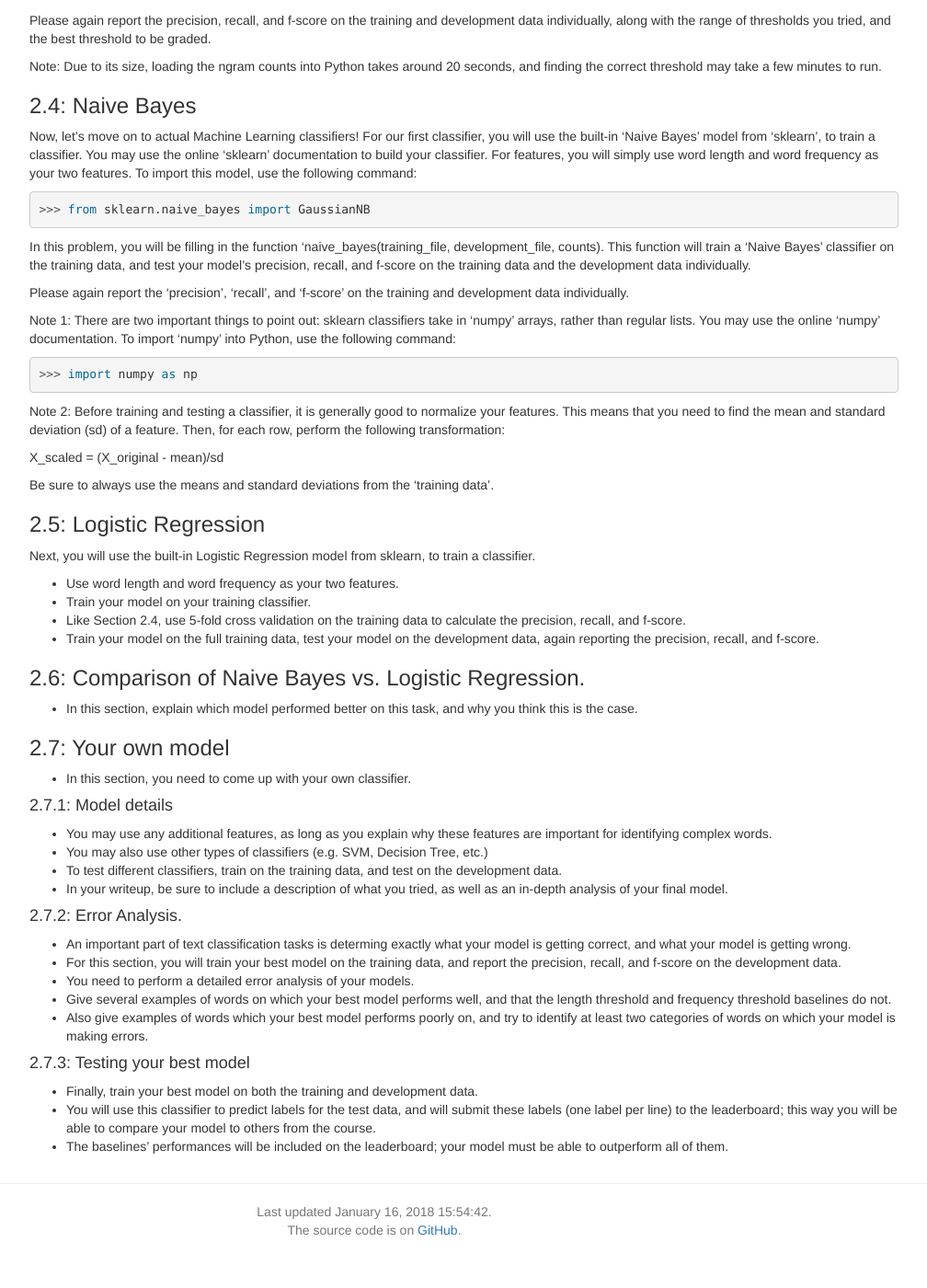
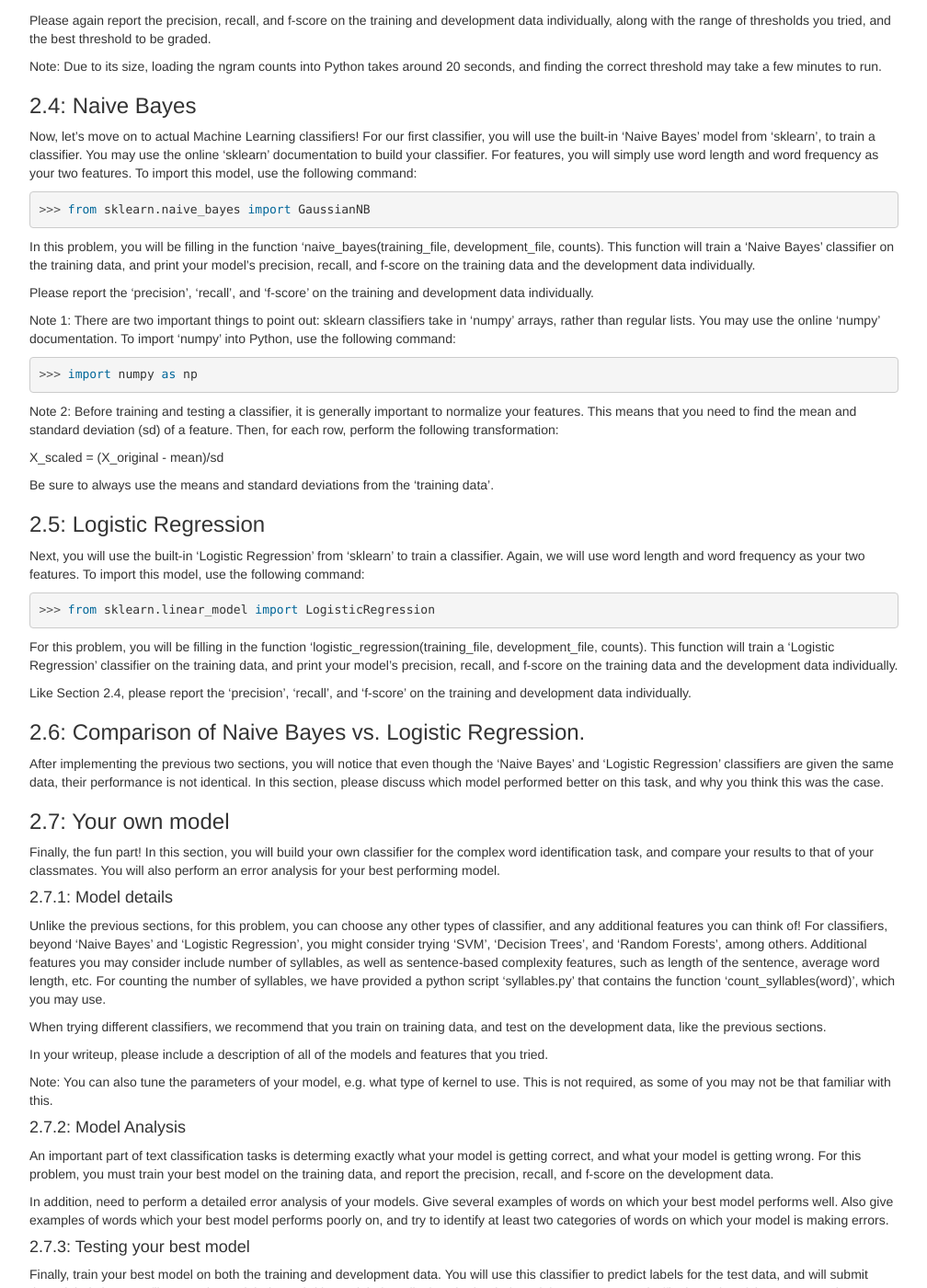
Before and after one commit to computational-linguistics-class/computational-linguistics-class.github.io, a Jekyll site: the page built from assignment2.md, in a window 1280 px wide and 1400 px high, scrolled down 1550 px. Shown: the whole window at 92% size, without its empty margins (233-1241 px from the left). Built offline with Jekyll 4.4.1, drawn with Linux system fonts in a browser that asks for light colours; nearby versions of some CDN libraries; a script that is not in the unit is left out; before the commit the page ends 2897 px from its top, so only the background shows below that; some of the changed text lies outside the part shown.

Commit message:
Finished Write up
Wrote up sections 2.5, 2.6, and 2.7

```diff
--- a/assignment2.md
+++ b/assignment2.md
@@ -85,15 +85,15 @@ Note: Due to its size, loading the ngram counts into Python takes around 20 seco
 
 ### 2.4: Naive Bayes
 
-Now, let's move on to actual Machine Learning classifiers! For our first classifier, you will use the built-in 'Naive Bayes' model from 'sklearn', to train a classifier. You may use the online 'sklearn' documentation to build your classifier. For features, you will simply use word length and word frequency as your two features.  To import this model, use the following command:
+Now, let's move on to actual Machine Learning classifiers! For our first classifier, you will use the built-in 'Naive Bayes' model from 'sklearn', to train a classifier. You may use the online 'sklearn' documentation to build your classifier. For features, you will simply use word length and word frequency as your two features. To import this model, use the following command:
 
 {% highlight python %}
 >>> from sklearn.naive_bayes import GaussianNB
 {% endhighlight %}
 
-In this problem, you will be filling in the function 'naive_bayes(training_file, development_file, counts). This function will train a 'Naive Bayes' classifier on the training data, and test your model's precision, recall, and f-score on the training data and the development data individually.
+In this problem, you will be filling in the function 'naive_bayes(training_file, development_file, counts). This function will train a 'Naive Bayes' classifier on the training data, and print your model's precision, recall, and f-score on the training data and the development data individually.
 
-Please again report the 'precision', 'recall', and 'f-score' on the training and development data individually.
+Please report the 'precision', 'recall', and 'f-score' on the training and development data individually.
 
 Note 1:  There are two important things to point out: sklearn classifiers take in 'numpy' arrays, rather than regular lists. You may use the online 'numpy' documentation. To import 'numpy' into Python, use the following command:
 
@@ -101,7 +101,7 @@ Note 1:  There are two important things to point out: sklearn classifiers take i
 >>> import numpy as np
 {% endhighlight %}
 
-Note 2: Before training and testing a classifier, it is generally good to normalize your features. This means that you need to find the mean and standard deviation (sd) of a feature. Then, for each row, perform the following transformation:
+Note 2: Before training and testing a classifier, it is generally important to normalize your features. This means that you need to find the mean and standard deviation (sd) of a feature. Then, for each row, perform the following transformation:
 
 X_scaled = (X_original - mean)/sd
 
@@ -109,37 +109,46 @@ Be sure to always use the means and standard deviations from the 'training data'
 
 ### 2.5: Logistic Regression
 
-Next, you will use the built-in Logistic Regression model from sklearn, to train a classifier.
-- Use word length and word frequency as your two features.
-- Train your model on your training classifier.
-- Like Section 2.4, use 5-fold cross validation on the training data to calculate the precision, recall, and f-score.
-- Train your model on the full training data, test your model on the development data, again reporting the precision, recall, and f-score.
+Next, you will use the built-in 'Logistic Regression' from 'sklearn' to train a classifier. Again, we will use word length and word frequency as your two features. To import this model, use the following command:
+
+{% highlight python %}
+>>> from sklearn.linear_model import LogisticRegression
+{% endhighlight %}
+
+For this problem, you will be filling in the function 'logistic_regression(training_file, development_file, counts). This function will train a 'Logistic Regression' classifier on the training data, and print your model's precision, recall, and f-score on the training data and the development data individually.
+
+Like Section 2.4, please report the 'precision', 'recall', and 'f-score' on the training and development data individually.
 
 ### 2.6: Comparison of Naive Bayes vs. Logistic Regression.
 
-- In this section, explain which model performed better on this task, and why you think this is the case.
+After implementing the previous two sections, you will notice that even though the 'Naive Bayes' and 'Logistic Regression' classifiers are given the same data, their performance is not identical. In this section, please discuss which model performed better on this task, and why you think this was the case.
 
 ### 2.7: Your own model
 
-- In this section, you need to come up with your own classifier.
+Finally, the fun part! In this section, you will build your own classifier for the complex word identification task, and compare your results to that of your classmates. You will also perform an error analysis for your best performing model.
 
 #### 2.7.1: Model details
 
-- You may use any additional features, as long as you explain why these features are important for identifying complex words.
-- You may also use other types of classifiers (e.g. SVM, Decision Tree, etc.)
-- To test different classifiers, train on the training data, and test on the development data.
-- In your writeup, be sure to include a description of what you tried, as well as an in-depth analysis of your final model.
+Unlike the previous sections, for this problem, you can choose any other types of classifier, and any additional features you can think of! For classifiers, beyond 'Naive Bayes' and 'Logistic Regression', you might consider trying 'SVM', 'Decision Trees', and 'Random Forests', among others. Additional features you may consider include number of syllables, as well as sentence-based complexity features, such as length of the sentence, average word length, etc. For counting the number of syllables, we have provided a python script 'syllables.py' that contains the function 'count_syllables(word)', which you may use.
 
-#### 2.7.2: Error Analysis.
+When trying different classifiers, we recommend that you train on training data, and test on the development data, like the previous sections.
 
-- An important part of text classification tasks is determing exactly what your model is getting correct, and what your model is getting wrong.
-- For this section, you will train your best model on the training data, and report the precision, recall, and f-score on the development data.
-- You need to perform a detailed error analysis of your models.
-- Give several examples of words on which your best model performs well, and that the length threshold and frequency threshold baselines do not.
-- Also give examples of words which your best model performs poorly on, and try to identify at least two categories of words on which your model is making errors.
+In your writeup, please include a description of all of the models and features that you tried.
+
+Note: You can also tune the parameters of your model, e.g. what type of kernel to use. This is not required, as some of you may not be that familiar with this.
+
+
+#### 2.7.2: Model Analysis
+
+An important part of text classification tasks is determing exactly what your model is getting correct, and what your model is getting wrong. For this problem, you must train your best model on the training data, and report the precision, recall, and f-score on the development data.
+
+In addition, need to perform a detailed error analysis of your models. Give several examples of words on which your best model performs well. Also give examples of words which your best model performs poorly on, and try to identify at least two categories of words on which your model is making errors.
+
 
 #### 2.7.3: Testing your best model
 
-- Finally, train your best model on both the training and development data.
-- You will use this classifier to predict labels for the test data, and will submit these labels (one label per line) to the leaderboard; this way you will be able to compare your model to others from the course.
-- The baselines' performances will be included on the leaderboard; your model must be able to outperform all of them.
+Finally, train your best model on both the training and development data. You will use this classifier to predict labels for the test data, and will submit these labels in a text file named 'test_labels.txt' (with one label per line) to the leaderboard; be sure NOT to shuffle the order of the test examples. Instructions for how to post to the leaderboard will be posted on Piazza soon.
+
+The baselines' performances will be included on the leaderboard. In order to receive full credit, your model must be able to outperform all of the baselines. In addition, the top 3 teams will receive 5 bonus points!
+
+Good luck, and have fun!
```
